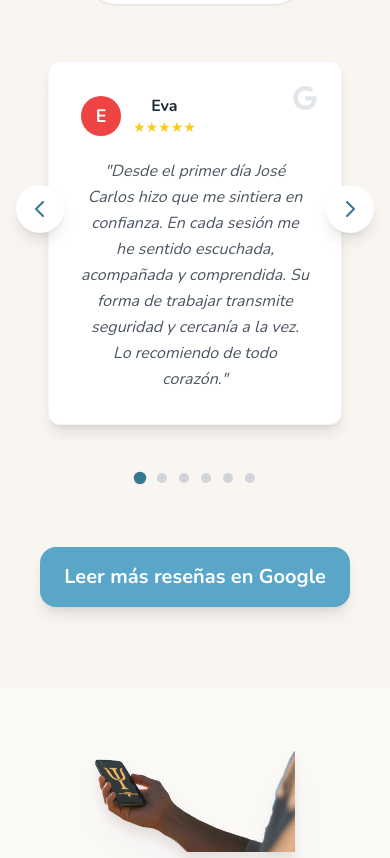
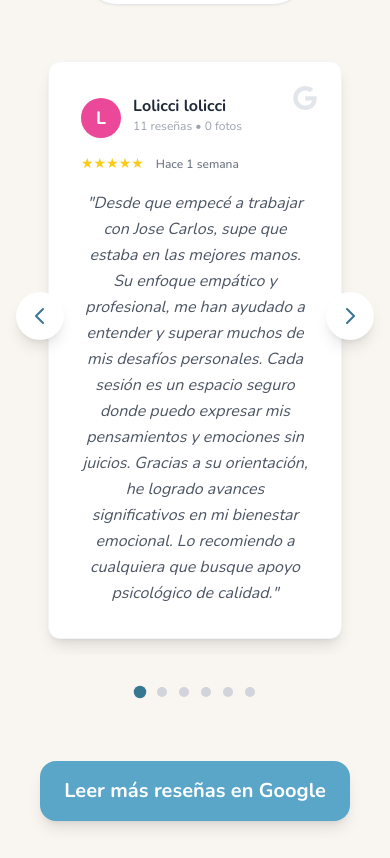
Before and after one commit to psicopiloto/psicopilotopage1, a Next.js app: page / in a window 390 px wide. Shown: the part 7109-7967 px from the top of the page. Built offline with nearby package versions, Linux system fonts and the light colour scheme.

Commit message:
Update index.js

```diff
--- a/pages/index.js
+++ b/pages/index.js
@@ -10,60 +10,101 @@ import BackgroundLogo from "../components/BackgroundLogo";
 import Image from "next/image";
 
 // ========================================================================
-// DATOS DE LOS TESTIMONIOS REALES (Actualizado con las nuevas reseñas)
+// FUNCIÓN AUXILIAR: Calcular "Hace cuánto tiempo"
 // ========================================================================
+const timeAgo = (dateString) => {
+  const now = new Date();
+  const past = new Date(dateString);
+  const diffInSeconds = Math.floor((now - past) / 1000);
+
+  const minutes = Math.floor(diffInSeconds / 60);
+  const hours = Math.floor(minutes / 60);
+  const days = Math.floor(hours / 24);
+  const weeks = Math.floor(days / 7);
+  const months = Math.floor(days / 30);
+  const years = Math.floor(days / 365);
+
+  if (days < 1) return "Hace un momento";
+  if (days === 1) return "Hace 1 día";
+  if (days < 7) return `Hace ${days} días`;
+  if (weeks === 1) return "Hace 1 semana";
+  if (weeks < 4) return `Hace ${weeks} semanas`;
+  if (months === 1) return "Hace 1 mes";
+  if (months < 12) return `Hace ${months} meses`;
+  if (years === 1) return "Hace 1 año";
+  return `Hace ${years} años`;
+};
+
+// ========================================================================
+// DATOS DE LOS TESTIMONIOS (Con Fechas Reales para el cálculo)
+// ========================================================================
+const getPastDate = (daysAgo) => {
+  const d = new Date();
+  d.setDate(d.getDate() - daysAgo);
+  return d.toISOString().split('T')[0];
+};
+
 const testimonialsData = [
   {
     stars: 5,
-    text: "Desde el primer día José Carlos hizo que me sintiera en confianza. En cada sesión me he sentido escuchada, acompañada y comprendida. Su forma de trabajar transmite seguridad y cercanía a la vez. Lo recomiendo de todo corazón.",
-    author: "Eva",
+    author: "Lolicci lolicci",
+    subtitle: "11 reseñas • 0 fotos",
+    date: getPastDate(7), // Hace 7 días
+    text: "Desde que empecé a trabajar con Jose Carlos, supe que estaba en las mejores manos. Su enfoque empático y profesional, me han ayudado a entender y superar muchos de mis desafíos personales. Cada sesión es un espacio seguro donde puedo expresar mis pensamientos y emociones sin juicios. Gracias a su orientación, he logrado avances significativos en mi bienestar emocional. Lo recomiendo a cualquiera que busque apoyo psicológico de calidad.",
   },
   {
     stars: 5,
-    text: "Desde que empecé a trabajar con Jose Carlos, supe que estaba en las mejores manos. Su enfoque empático y profesional, me han ayudado a entender y superar muchos de mis desafíos personales. Cada sesión es un espacio seguro.",
-    author: "Lolicci",
+    author: "Eve",
+    subtitle: "2 reseñas • 0 fotos",
+    date: getPastDate(8), // Hace 1 semana aprox
+    text: "Para nosotros fue una experiencia de 10, comprometido y muy profesional. Nos ha ayudado muchísimo a comprender las cosas en una situación muy complicada para nosotros. Estamos muy agradecidos por su atención e implicación.",
   },
   {
     stars: 5,
-    text: "Para nosotros fue una experiencia de 10, comprometido y muy profesional. Nos ha ayudado muchísimo a comprender las cosas en una situación muy complicada para nosotros. Estamos muy agradecidos por su atención e implicación.",
-    author: "Eve",
+    author: "Ana",
+    subtitle: "Local Guide • 31 reseñas • 1 foto",
+    date: getPastDate(9), // Hace 1 semana y pico
+    text: "Estoy super agradecida por la ayuda que me ha dado José Carlos. Me encontraba muy frustrada por un problema del que no sabía cómo salir y él, con su eterna paciencia y profesionalidad, ha sabido dar en el clavo con sus consejos, ayudándome a salir del agujero. Buena persona y excelente profesional. Lo recomiendo 100%.",
   },
   {
     stars: 5,
-    text: "No tengo palabras suficientes para describir mi experiencia y lo muchísimo que ha cambiado mi vida desde que decidí empezar con José Carlos. Siempre agradecida y feliz de haber confiado en él para poner orden a mi vida.",
-    author: "Lucía",
+    author: "Eva Maria Figueroa",
+    subtitle: "3 reseñas • 0 fotos",
+    date: getPastDate(10), // Hace 1 semana y pico
+    text: "Desde el primer día José Carlos hizo que me sintiera en confianza, en cada sesión me he sentido escuchada, acompañada y comprendida, lo que me ha permitido avanzar realmente en mi proceso. Su forma de trabajar transmite seguridad y cercanía a la vez. Lo recomiendo de todo corazón.",
   },
   {
     stars: 5,
-    text: "Estoy super agradecida. Me encontraba muy frustrada por un problema del que no sabía cómo salir y él, con su eterna paciencia y profesionalidad, ha sabido dar en el clavo con sus consejos. Buena persona y excelente profesional.",
-    author: "Ana",
+    author: "Lola y Miguel Ángel",
+    subtitle: "Local Guide • 26 reseñas • 0 fotos",
+    date: getPastDate(14), // Hace 2 semanas
+    text: "Cuando encuentras un buen profesional es algo estupendo. Y cuando se da con un profesional de la psicología como José Carlos es algo que no se puede describir. Al hablar con un psicólogo desnudas tu mente y para ello has de confiar, sentirte a gusto y lo más importante, que te ayude. Eso me pasó con él. Muchas gracias José Carlos.",
   },
   {
     stars: 5,
-    text: "Cuando encuentras un buen profesional es algo estupendo. Al hablar con un psicólogo desnudas tu mente y para ello has de confiar, sentirte a gusto y lo más importante, que te ayude. Eso me pasó con él.",
-    author: "Lola",
+    author: "Lucía Alejandre",
+    subtitle: "6 reseñas • 0 fotos",
+    date: getPastDate(21), // Hace 3 semanas
+    text: "No tengo las suficientes palabras positivas para describir mi experiencia y lo muchísimo que ha cambiado mi vida desde que decidí empezar con José Carlos. Es una persona maravillosa que se esfuerza en ayudarte a encontrar una solución. Siempre agradecida y feliz de haber confiado en él para poner orden a mi vida y a mi cabeza.",
   },
 ];
 
-// Colores estilo Google para los avatares (Ahora encajan perfectos con 6 reseñas)
 const avatarColors = [
-  "bg-red-500",    // Rojo Google
-  "bg-blue-600",   // Azul Google
-  "bg-green-600",  // Verde Google
-  "bg-yellow-500", // Amarillo Google
-  "bg-purple-600", // Extra
-  "bg-pink-500"    // Extra
+  "bg-pink-500",   // Lolicci
+  "bg-purple-600", // Eve
+  "bg-green-600",  // Ana
+  "bg-red-500",    // Eva
+  "bg-yellow-500", // Lola
+  "bg-blue-600",   // Lucia
 ];
 
 // ========================================================================
-// COMPONENTE CARRUSEL INFINITO (Ajustado)
+// COMPONENTE CARRUSEL (Estilo Google Completo - Sin etiqueta Nuevo)
 // ========================================================================
 const TestimonialCarousel = ({ data }) => {
   const originalLength = data.length;
-  // Triplicamos los datos para crear el efecto de bucle infinito
   const extendedData = useMemo(() => [...data, ...data, ...data], [data]);
 
-  // Empezamos en el inicio del segundo set de datos
   const [currentIndex, setCurrentIndex] = useState(originalLength);
   const [itemsPerPage, setItemsPerPage] = useState(1);
   const [isTransitioning, setIsTransitioning] = useState(true);
@@ -84,11 +125,8 @@ const TestimonialCarousel = ({ data }) => {
     return () => window.removeEventListener("resize", handleResize);
   }, []);
 
-  // Lógica del "salto" infinito
   useEffect(() => {
-    if (transitionTimeoutRef.current) {
-      clearTimeout(transitionTimeoutRef.current);
-    }
+    if (transitionTimeoutRef.current) clearTimeout(transitionTimeoutRef.current);
 
     if (currentIndex >= originalLength * 2) {
       transitionTimeoutRef.current = setTimeout(() => {
@@ -106,21 +144,13 @@ const TestimonialCarousel = ({ data }) => {
 
   useEffect(() => {
     if (!isTransitioning) {
-        setTimeout(() => {
-            setIsTransitioning(true);
-        }, 50);
+        setTimeout(() => setIsTransitioning(true), 50);
     }
   }, [isTransitioning]);
 
-  const nextSlide = () => {
-    setCurrentIndex(prev => prev + 1);
-  };
+  const nextSlide = () => setCurrentIndex(prev => prev + 1);
+  const prevSlide = () => setCurrentIndex(prev => prev - 1);
 
-  const prevSlide = () => {
-    setCurrentIndex(prev => prev - 1);
-  };
-
-  // Icono oficial de Google en SVG
   const GoogleIconFull = () => (
     <svg viewBox="0 0 24 24" className="w-6 h-6 mr-2" xmlns="http://www.w3.org/2000/svg">
       <path d="M22.56 12.25c0-.78-.07-1.53-.2-2.25H12v4.26h5.92c-.26 1.37-1.04 2.53-2.21 3.31v2.77h3.57c2.08-1.92 3.28-4.74 3.28-8.09z" fill="#4285F4" />
@@ -130,7 +160,6 @@ const TestimonialCarousel = ({ data }) => {
     </svg>
   );
 
-  // Icono "G" simple para la esquina de la tarjeta
   const GoogleGMark = () => (
     <svg viewBox="0 0 24 24" className="w-6 h-6" xmlns="http://www.w3.org/2000/svg">
        <path d="M12.24 10.285V14.4h6.806c-.275 1.765-2.056 5.174-6.806 5.174-4.095 0-7.439-3.389-7.439-7.574s3.345-7.574 7.439-7.574c2.33 0 3.891.989 4.785 1.849l3.254-3.138C18.189 1.186 15.479 0 12.24 0c-6.635 0-12 5.365-12 12s5.365 12 12 12c6.926 0 11.52-4.869 11.52-11.726 0-.788-.085-1.39-.189-1.989H12.24z" fill="#A0AEC0" />
@@ -142,7 +171,7 @@ const TestimonialCarousel = ({ data }) => {
   return (
     <div className="relative w-full max-w-[1400px] mx-auto px-4 md:px-12">
 
-      {/* HEADER GOOGLE */}
+      {/* HEADER GLOBAL */}
       <div className="flex flex-col items-center justify-center mb-10">
         <div className="flex items-center bg-white px-6 py-3 rounded-full shadow-sm border border-gray-200 transform transition hover:scale-105">
           <GoogleIconFull />
@@ -168,10 +197,11 @@ const TestimonialCarousel = ({ data }) => {
           }}
         >
           {extendedData.map((item, index) => {
-             // Calculamos qué índice original (0, 1, 2, 3...) corresponde a este item duplicado
-             // para asignar siempre el mismo color al mismo autor.
              const originalIndexForColor = index % originalLength;
              const avatarColorClass = avatarColors[originalIndexForColor % avatarColors.length];
+
+             // Calculamos "Hace X días"
+             const timeAgoText = timeAgo(item.date);
 
              return (
               <div
@@ -181,26 +211,34 @@ const TestimonialCarousel = ({ data }) => {
               >
                 <div className="bg-white p-8 rounded-xl shadow-lg border border-gray-100 h-full flex flex-col hover:shadow-xl transition-shadow relative">
 
-                  {/* ICONO G (SVG INLINE para asegurar que se ve) */}
+                  {/* ICONO G MARCA DE AGUA */}
                   <div className="absolute top-6 right-6 opacity-30">
                      <GoogleGMark />
                   </div>
 
-                  <div className="flex items-center mb-5">
-                    {/* AVATAR CON COLOR DINÁMICO */}
-                    <div className={`${avatarColorClass} text-white rounded-full w-10 h-10 flex items-center justify-center font-bold text-lg mr-3 shadow-sm`}>
+                  {/* CABECERA RESEÑA */}
+                  <div className="flex items-start mb-4">
+                    {/* AVATAR */}
+                    <div className={`${avatarColorClass} text-white rounded-full w-10 h-10 flex-shrink-0 flex items-center justify-center font-bold text-lg mr-3 shadow-sm mt-1`}>
                       {item.author.charAt(0)}
                     </div>
-                    <div>
+                    {/* INFO USUARIO */}
+                    <div className="flex flex-col items-start">
                       <h4 className="font-bold text-gray-800 text-base">{item.author}</h4>
+                      <span className="text-xs text-gray-400">{item.subtitle}</span>
+                    </div>
+                  </div>
+
+                  {/* INFO RATING Y FECHA */}
+                  <div className="flex items-center mb-4 flex-wrap gap-2">
                       <div className="flex text-yellow-400 text-sm">
                           {'★'.repeat(item.stars)}
                       </div>
-                    </div>
+                      <span className="text-xs text-gray-500 font-medium ml-1">{timeAgoText}</span>
                   </div>
 
-                  {/* TEXTO REDUCIDO Y ELEGANTE */}
-                  <p className="text-gray-600 text-base md:text-lg leading-relaxed italic">
+                  {/* TEXTO */}
+                  <p className="text-gray-600 text-base leading-relaxed italic">
                     "{item.text}"
                   </p>
 
@@ -211,7 +249,7 @@ const TestimonialCarousel = ({ data }) => {
         </div>
       </div>
 
-      {/* BOTONES */}
+      {/* BOTONES NAVEGACIÓN */}
       <button
         onClick={prevSlide}
         className="absolute left-0 md:left-2 top-1/2 -translate-y-1/2 p-3 rounded-full bg-white text-psicopiloto-blue-600 shadow-lg hover:bg-gray-50 z-10 focus:outline-none transition-transform hover:scale-110"
@@ -232,7 +270,7 @@ const TestimonialCarousel = ({ data }) => {
         </svg>
       </button>
 
-      {/* INDICADORES (Puntos) */}
+      {/* PUNTOS INDICADORES */}
       <div className="flex justify-center space-x-3 mt-8">
         {data.map((_, idx) => (
           <div
```
